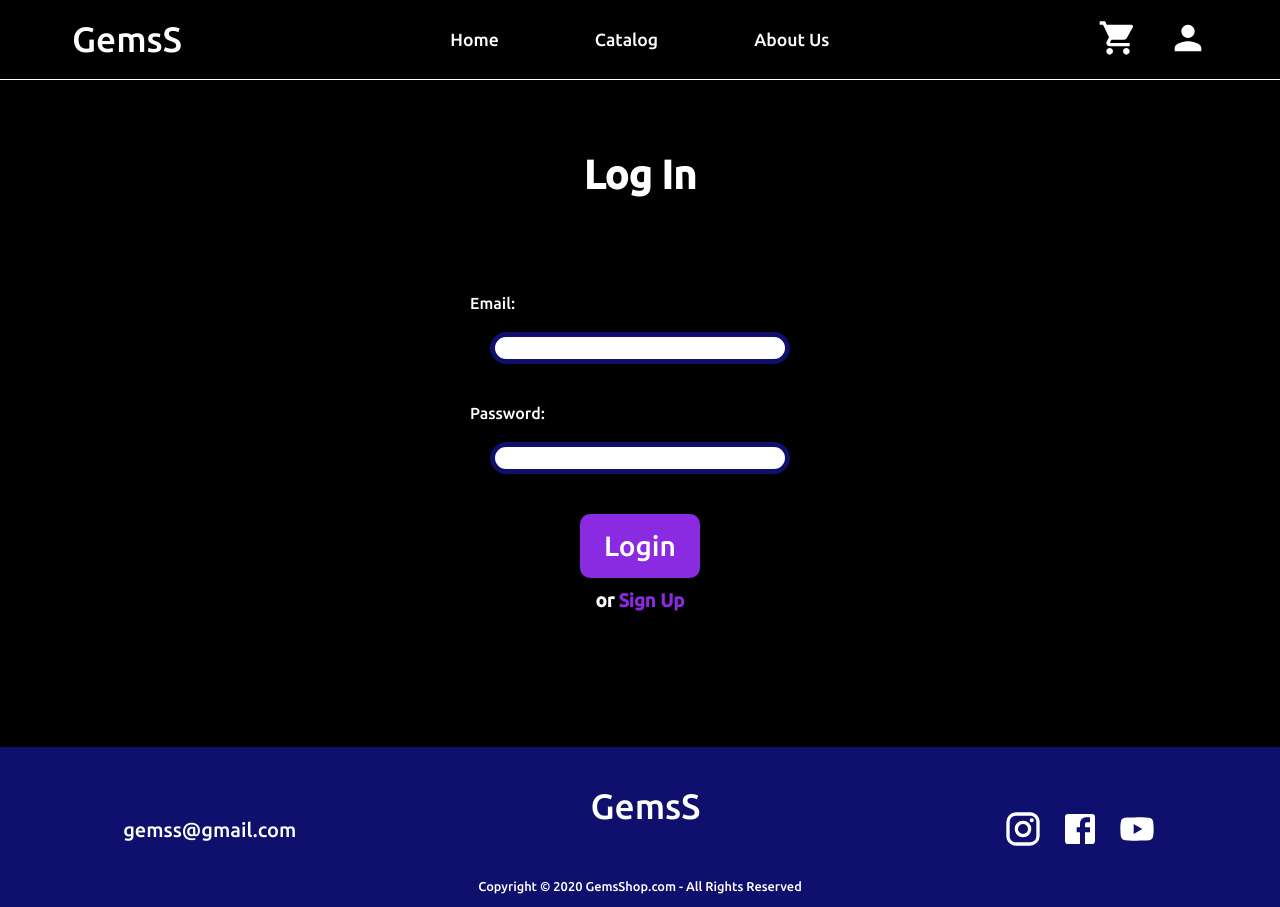
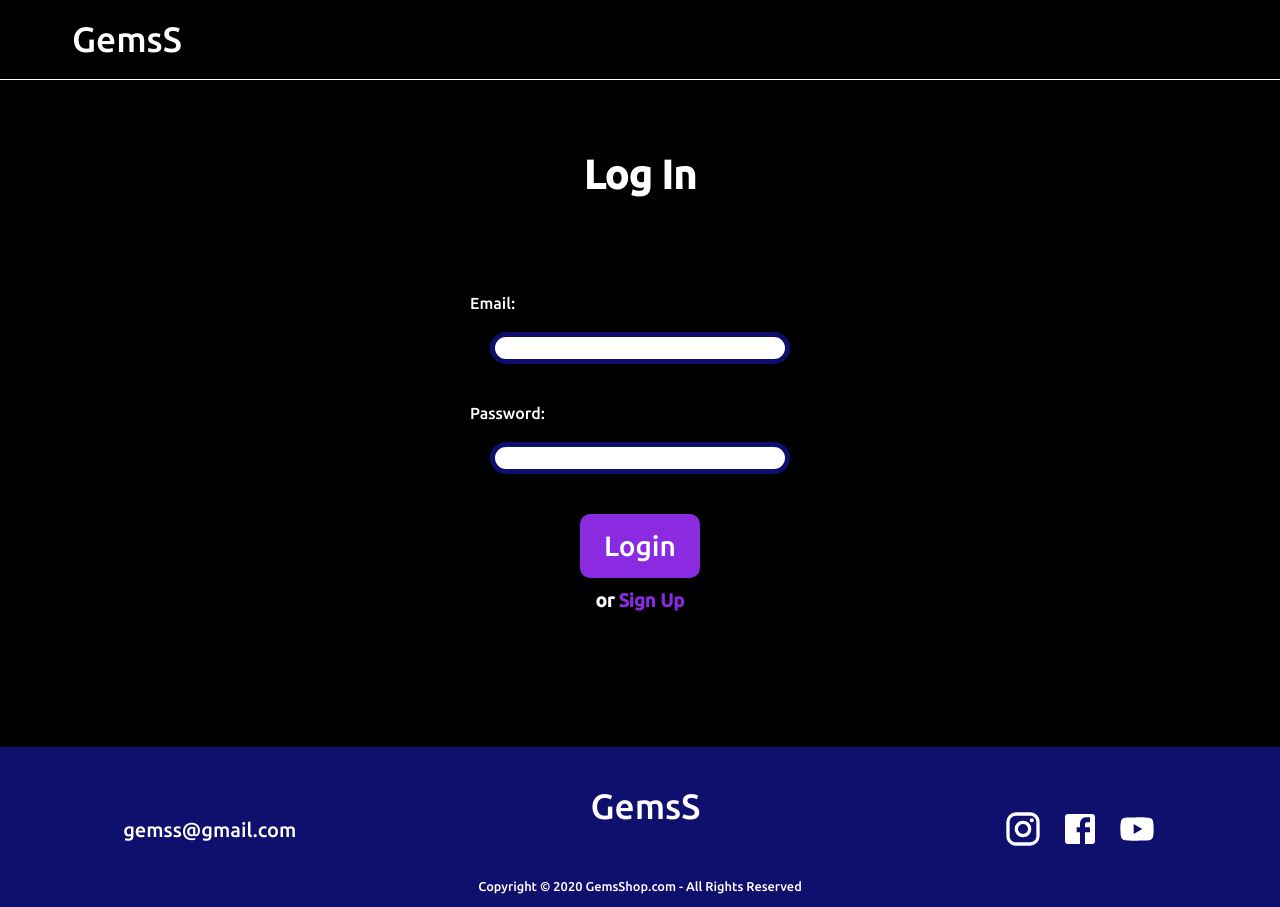
Before and after one commit to max4nik/react-gemstones, a React (Create React App) app: page /login in a window 1280 px wide. Built offline with nearby package versions, Linux system fonts and the light colour scheme.

Commit message:
added protected routers implementation

```diff
--- a/src/containers/Header/Header.js
+++ b/src/containers/Header/Header.js
@@ -1,4 +1,4 @@
-import React from "react";
+import React, { useEffect, useState } from "react";
 import {
   Nav,
   NavbarContainer,
@@ -8,25 +8,44 @@ import {
   UserOptions,
 } from "./Header.styled";
 import ShoppingCartIcon from "@material-ui/icons/ShoppingCart";
-import PersonIcon from "@material-ui/icons/Person";
+import LogoutIcon from "@material-ui/icons/ExitToApp";
 import { GemLogo } from "../../components/Logo/Logo.styled";
 import { Link } from "react-router-dom";
 
 const Header = () => {
+  const [isLogged, setIsLogged] = useState(false);
+  const logoutUser = () => {
+    localStorage.removeItem("email-local");
+    localStorage.removeItem("password-local");
+    setIsLogged(false);
+  };
+  useEffect(() => {
+    checkLogged();
+    console.log();
+  }, [isLogged]);
+  const checkLogged = () => {
+    const username = localStorage.getItem("email-local");
+    const password = localStorage.getItem("password-local");
+    if (username != null && password != null) {
+      if (isLogged == false) {
+        setIsLogged(true);
+      }
+    }
+  };
+
   return (
     <>
       <Nav>
         <NavbarContainer>
           <GemLogo to="/">GemsS</GemLogo>
+          {isLogged ? (
+            <>
               <NavMenu>
                 <NavItem>
                   <NavLinks to="/">Home</NavLinks>
                 </NavItem>
                 <NavItem>
                   <NavLinks to="/catalog">Catalog</NavLinks>
-            </NavItem>
-            <NavItem>
-              <NavLinks to="/about">About Us</NavLinks>
                 </NavItem>
               </NavMenu>
               <UserOptions>
@@ -35,8 +54,8 @@ const Header = () => {
                     style={{ fontSize: 40, color: "white", cursor: "pointer" }}
                   />
                 </Link>
-            <Link to="/user">
-              <PersonIcon
+                <Link to="/login" onClick={logoutUser}>
+                  <LogoutIcon
                     style={{
                       fontSize: 40,
                       color: "white",
@@ -46,6 +65,10 @@ const Header = () => {
                   />
                 </Link>
               </UserOptions>
+            </>
+          ) : (
+            <></>
+          )}
         </NavbarContainer>
       </Nav>
     </>
```
Lines whose indentation alone changed are shown as unchanged.
